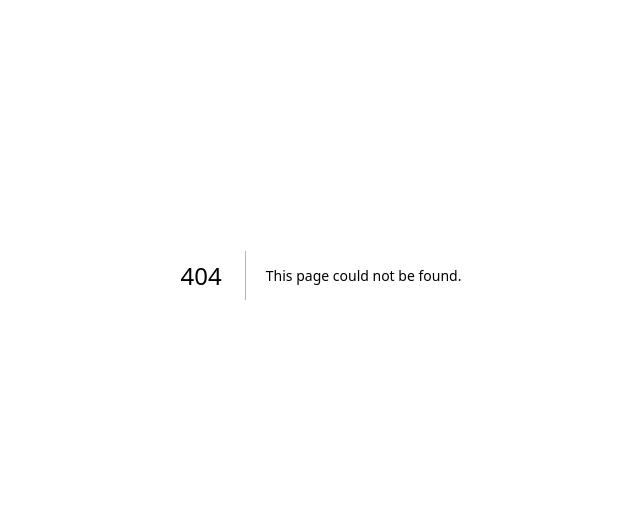
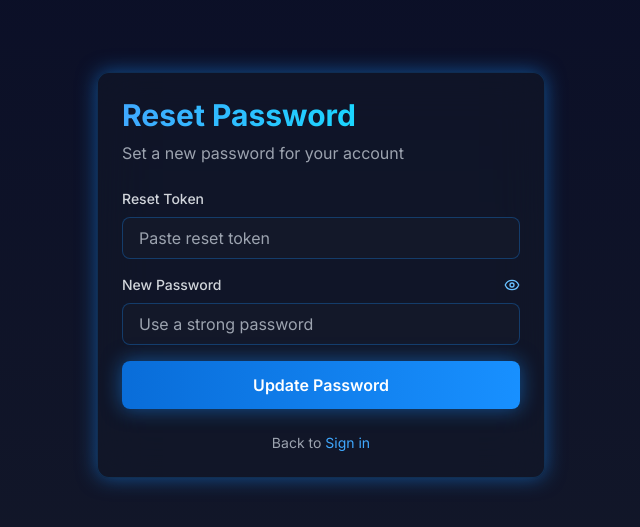
Before and after one commit to Kavindya-Kariyawasam/aquatrack, a Next.js app: page /reset-password in a window 1280 px wide. Before the commit this address had no page. Shown: the part 125-652 px from the top of the page, without its empty margins (319-959 px from the left). Built offline with nearby package versions, Linux system fonts and the light colour scheme.

Commit message:
feat: build password recovery and reset interfaces

```diff
--- /dev/null
+++ b/app/(auth)/forgot-password/page.tsx
@@ -0,0 +1,75 @@
+"use client";
+
+import Link from "next/link";
+import { FormEvent, useState } from "react";
+import toast from "react-hot-toast";
+import Button from "@/components/ui/Button";
+import Card from "@/components/ui/Card";
+import Input from "@/components/ui/Input";
+
+export default function ForgotPasswordPage() {
+  const [email, setEmail] = useState("");
+  const [isLoading, setIsLoading] = useState(false);
+
+  const onSubmit = async (event: FormEvent<HTMLFormElement>) => {
+    event.preventDefault();
+    setIsLoading(true);
+
+    try {
+      const response = await fetch("/api/auth/forgot-password", {
+        method: "POST",
+        headers: { "Content-Type": "application/json" },
+        body: JSON.stringify({ email }),
+      });
+
+      const data = await response.json();
+
+      if (!response.ok) {
+        toast.error(data.error || "Failed to initialize reset");
+        return;
+      }
+
+      toast.success("If your account exists, reset instructions were sent.");
+    } catch {
+      toast.error("Network error. Please try again.");
+    } finally {
+      setIsLoading(false);
+    }
+  };
+
+  return (
+    <main className="min-h-screen flex items-center justify-center p-4">
+      <Card className="w-full max-w-md" hover>
+        <h1 className="section-heading mb-2">Forgot Password</h1>
+        <p className="text-gray-400 mb-6">
+          Enter your account email to receive a password reset link
+        </p>
+
+        <form className="space-y-4" onSubmit={onSubmit}>
+          <Input
+            label="Email"
+            type="email"
+            value={email}
+            onChange={(e) => setEmail(e.target.value)}
+            placeholder="you@uom.lk"
+            required
+          />
+
+          <Button type="submit" className="w-full" isLoading={isLoading}>
+            Send Reset Link
+          </Button>
+        </form>
+
+        <p className="mt-6 text-sm text-gray-400 text-center">
+          Back to{" "}
+          <Link
+            href="/login"
+            className="text-primary-400 hover:text-primary-300"
+          >
+            Sign in
+          </Link>
+        </p>
+      </Card>
+    </main>
+  );
+}
--- /dev/null
+++ b/app/(auth)/reset-password/page.tsx
@@ -0,0 +1,110 @@
+"use client";
+
+import Link from "next/link";
+import { useRouter } from "next/navigation";
+import { FormEvent, useEffect, useState } from "react";
+import { Eye, EyeOff } from "lucide-react";
+import toast from "react-hot-toast";
+import Button from "@/components/ui/Button";
+import Card from "@/components/ui/Card";
+import Input from "@/components/ui/Input";
+
+export default function ResetPasswordPage() {
+  const router = useRouter();
+
+  const [token, setToken] = useState("");
+  const [password, setPassword] = useState("");
+  const [showPassword, setShowPassword] = useState(false);
+  const [isLoading, setIsLoading] = useState(false);
+
+  useEffect(() => {
+    const params = new URLSearchParams(window.location.search);
+    const queryToken = params.get("token") || "";
+    if (queryToken) {
+      setToken(queryToken);
+    }
+  }, []);
+
+  const onSubmit = async (event: FormEvent<HTMLFormElement>) => {
+    event.preventDefault();
+    setIsLoading(true);
+
+    try {
+      const response = await fetch("/api/auth/reset-password", {
+        method: "POST",
+        headers: { "Content-Type": "application/json" },
+        body: JSON.stringify({ token, password }),
+      });
+
+      const data = await response.json();
+
+      if (!response.ok) {
+        toast.error(data.error || "Reset failed");
+        return;
+      }
+
+      toast.success("Password reset successful");
+      router.push("/login");
+    } catch {
+      toast.error("Network error. Please try again.");
+    } finally {
+      setIsLoading(false);
+    }
+  };
+
+  return (
+    <main className="min-h-screen flex items-center justify-center p-4">
+      <Card className="w-full max-w-md" hover>
+        <h1 className="section-heading mb-2">Reset Password</h1>
+        <p className="text-gray-400 mb-6">
+          Set a new password for your account
+        </p>
+
+        <form className="space-y-4" onSubmit={onSubmit}>
+          <Input
+            label="Reset Token"
+            value={token}
+            onChange={(e) => setToken(e.target.value)}
+            placeholder="Paste reset token"
+            required
+          />
+          <div>
+            <div className="flex items-center justify-between mb-2">
+              <label className="text-sm font-medium text-gray-300">
+                New Password
+              </label>
+              <button
+                type="button"
+                className="text-xs text-primary-300 hover:text-primary-200"
+                onClick={() => setShowPassword((prev) => !prev)}
+                aria-label={showPassword ? "Hide password" : "Show password"}
+              >
+                {showPassword ? <EyeOff size={16} /> : <Eye size={16} />}
+              </button>
+            </div>
+            <Input
+              type={showPassword ? "text" : "password"}
+              value={password}
+              onChange={(e) => setPassword(e.target.value)}
+              placeholder="Use a strong password"
+              required
+            />
+          </div>
+          <Button type="submit" className="w-full" isLoading={isLoading}>
+            Update Password
+          </Button>
+        </form>
+
+        <p className="mt-6 text-sm text-gray-400 text-center">
+          Back to{" "}
+          <Link
+            href="/login"
+            className="text-primary-400 hover:text-primary-300"
+          >
+            Sign in
+          </Link>
+        </p>
+      </Card>
+    </main>
+  );
+}
```
